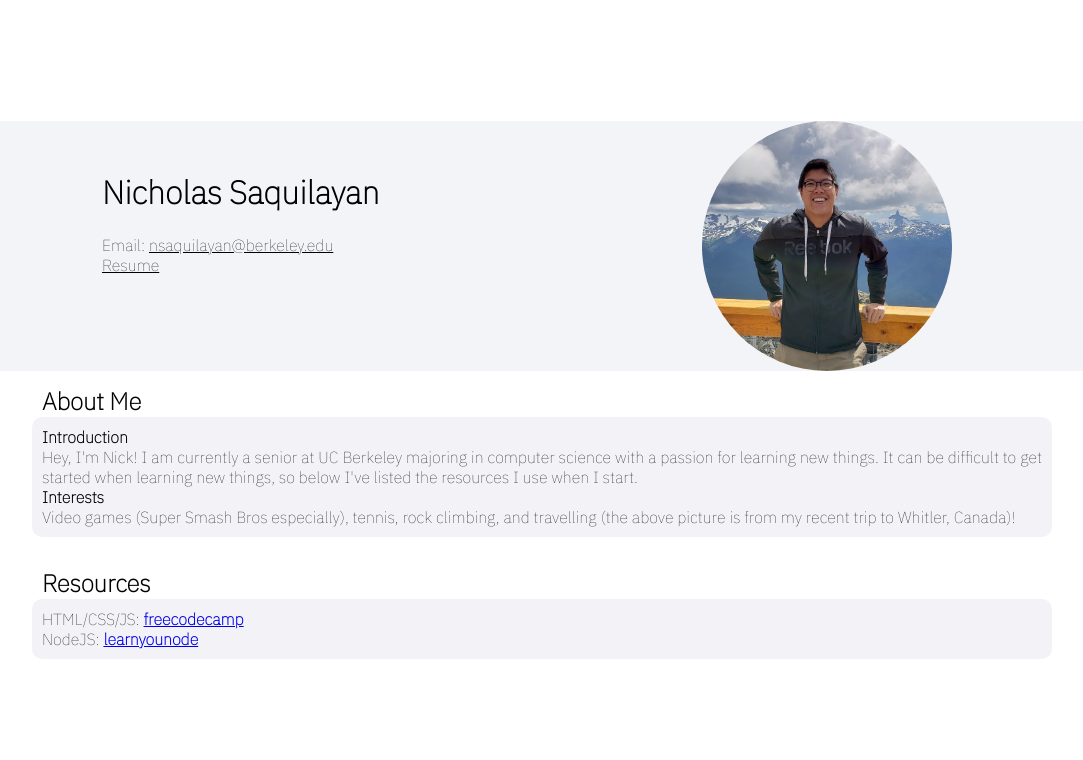
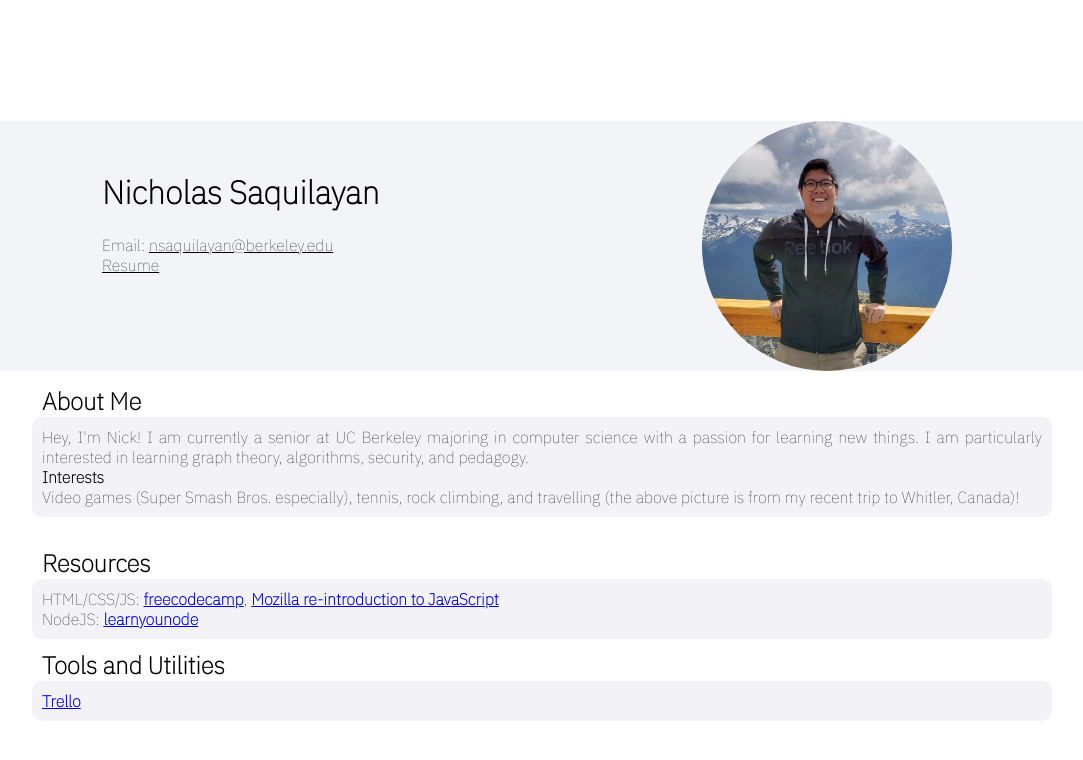
Before and after one commit to nsaquilayan/nsaquilayan.github.io, a plain HTML site: page index.html in a window 1280 px wide. Shown: the top 760 px of the page, without its empty margins (98-1181 px from the left). Drawn offline with Linux system fonts and the light colour scheme.

Commit message:
updated information and added tools section

```diff
--- a/index.html
+++ b/index.html
@@ -84,15 +84,14 @@ You can apply a class to an HTML element by adding the class attribute
             <div class="about-me">
                 <h2 id="about-me-header" class="left about-me">About Me</h2>
                 <p id="about-me-p" class="about-me center grey-background">
-                    <strong>Introduction</strong>
-                    <br>
+                <!--<strong>Introduction</strong> -->
                     Hey, I'm Nick! I am currently a senior at UC Berkeley majoring in computer science with a passion for
-                    learning new things. It can be difficult to get started when learning new things, so below I've
-                    listed the resources I use when I start.
+                    learning new things. I am particularly interested in learning graph theory, algorithms, security,
+                    and pedagogy.
                     <br>
                     <strong>Interests</strong>
                     <br>
-                    Video games (Super Smash Bros especially), tennis, rock climbing,
+                    Video games (Super Smash Bros. especially), tennis, rock climbing,
                     and travelling (the above picture is from my recent trip to
                     Whitler, Canada)!
                 </p>
@@ -100,9 +99,14 @@ You can apply a class to an HTML element by adding the class attribute
                 <h2 id="resource-header" class="resources left about-me">Resources</h2>
                 <div class="resources left grey-background">
                     HTML/CSS/JS:
-                    <strong><a href="https://www.freecodecamp.org/">freecodecamp</a></strong><br>
+                    <strong><a href="https://www.freecodecamp.org/">freecodecamp</a></strong>,
+                    <strong><a href="https://developer.mozilla.org/en-US/docs/Web/JavaScript/A_re-introduction_to_JavaScript">Mozilla re-introduction to JavaScript</a></strong><br>
                     NodeJS:
                     <strong><a href="https://github.com/workshopper/learnyounode">learnyounode</a></strong>
+                </div>
+                <h2 id="tools-header" class="resources left about-me">Tools and Utilities</h2>
+                <div class="resources left grey-background">
+                    <strong><a href="https://trello.com/en-US">Trello</a></strong><br>
                 </div>
             </div>
         </div>
--- a/style.css
+++ b/style.css
@@ -254,6 +254,10 @@ h1 {
     width: 1000px;
 }
 
+#tools-header {
+    width: 1000px;
+}
+
 #about-me-header {
     width: 1000px;
     /*background-color: rgba(0,0,100,0.1);*/
```
